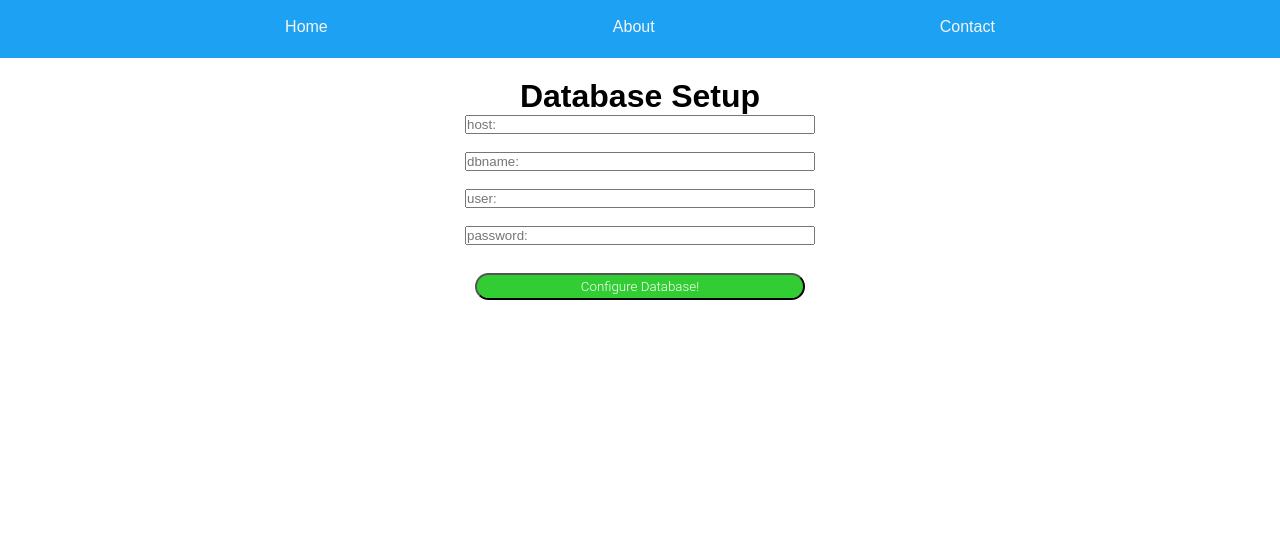
After one commit to davidbacter01/flask-app, a Flask app: page /setup in a window 1280 px wide. The commit adds this page. Shown: the top 550 px of the page. Run offline with Flask 2, Linux system fonts and the light colour scheme; parts of the project's set-up code (start-up, migrations or seed data) failed here and were passed over.

Commit message:
create blueprint and template for setup

```diff
--- a/FlaskApp/repository/database_posts_repository.py
+++ b/FlaskApp/repository/database_posts_repository.py
@@ -8,10 +8,7 @@ class DatabasePostsRepository(PostsRepositoryInterface):
     ''' database management '''
 
     def __init__(self):
-        try:
-            self.credentials = config()
-        except (Exception) as err:
-            print(err)
+        self.credentials = config()
 
 
     def __extract_post_from_query_result__(self, post_data):
--- a/FlaskApp/repository/posts_repository_factory.py
+++ b/FlaskApp/repository/posts_repository_factory.py
@@ -1,6 +1,6 @@
 from repository.database_posts_repository import DatabasePostsRepository, PostsRepositoryInterface
 from repository.inmemory_posts_repository import InMemoryPostsRepository
-from setup.config import config
+
 
 def posts_repository_factory(testing_condition) ->PostsRepositoryInterface:
     if not testing_condition:
--- a/FlaskApp/setup/config.py
+++ b/FlaskApp/setup/config.py
@@ -1,7 +1,7 @@
 from configparser import ConfigParser
 
 
-def config(filename='setup\database.ini', section='postgresql'):
+def config(filename='setup/database.ini', section='postgresql'):
     # create a parser
     parser = ConfigParser()
     # read config file
--- /dev/null
+++ b/FlaskApp/setup/db_configurator.py
@@ -0,0 +1,4 @@
+class DbConfigurator():
+    def __init__(self):
+        pass
+    #TODO: implement operations for creating database.ini and populate
--- a/FlaskApp/static/css/style.css
+++ b/FlaskApp/static/css/style.css
@@ -70,6 +70,14 @@ li a{
 }
 
 /*----------start edit form style------*/
+.db-form {
+    display: flex;
+    flex-direction: column;
+    justify-content: space-between;
+    width: 350px;
+    margin: auto;
+    text-align: center;
+}
 .edit-form {
     display: flex;
     flex-direction: column;
--- /dev/null
+++ b/FlaskApp/templates/db_setup.html
@@ -0,0 +1,13 @@
+{% extends "base.html" %}
+{% block content %}
+
+<form action="/setup" method="post" class="db-form">
+    <h1>Database Setup</h1>
+    <input name="host" id="host" type="text" required placeholder="host:"/><br />
+    <input name="dbname" id="dbname" type="text" required placeholder="dbname:"/><br />
+    <input name="user" id="user" type="text" required placeholder="user:"/><br />
+    <input name="passwor" id="password" type="password" required placeholder="password:"/><br />
+    <input type="submit" value="Configure Database!" class="button green"/>
+</form>
+
+{% endblock %}
--- a/FlaskApp/views/posts_views.py
+++ b/FlaskApp/views/posts_views.py
@@ -8,9 +8,17 @@ posts_views_blueprint = Blueprint('post_views', __name__)
 testing = False
 posts = posts_repository_factory(testing)
 
+@posts_views_blueprint.route("/setup", methods=['GET', 'POST'])
+def db_setup():
+    if request.method == 'GET':
+        return render_template("db_setup.html")
+
+    return redirect('/')
+
 @posts_views_blueprint.route("/")
 @posts_views_blueprint.route('/index')
 def index():
+    #TODO: try-except redirect to setup if exception raised when trying to read setup
     return render_template('list_posts.html', blogs=posts.get_all())
 
 @posts_views_blueprint.route("/new", methods=['GET', 'POST'])
```
Also changed, not shown: FlaskApp/tests/test_post_views.py (+1 -1 lines), 2 other files.
